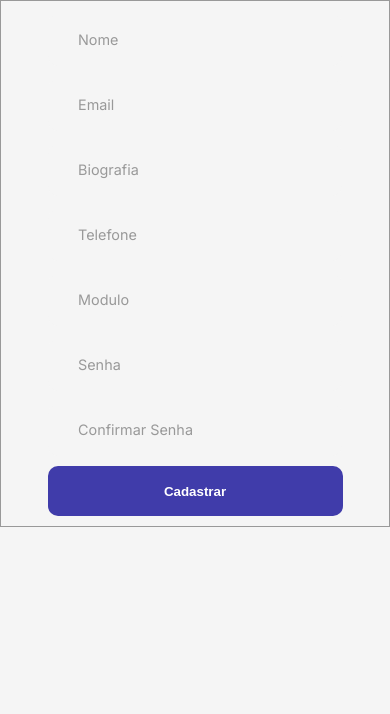
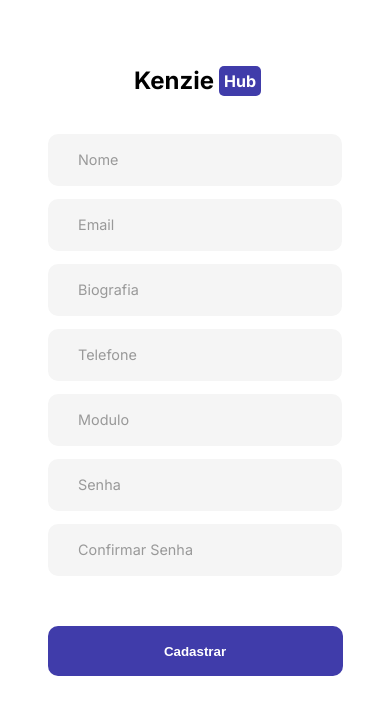
Before and after one commit to vitorsoaresf/kenzie-hub, a React (Create React App) app: page /registration in a window 390 px wide. Shown: the top 714 px of the page. Built offline with nearby package versions, Linux system fonts and the light colour scheme.

Commit message:
feat: implements responsive register-page

```diff
--- a/src/pages/Registration/index.jsx
+++ b/src/pages/Registration/index.jsx
@@ -3,6 +3,8 @@ import {
   ContainerUl,
   ContainerRadio,
   ContainerModal,
+  ContainerForm,
+  ContainerTitle,
 } from "./styles";
 import {
   FiUser,
@@ -65,8 +67,14 @@ function Registration() {
   };
 
   return (
-    <>
-      <Container onSubmit={handleSubmit(onSubmitFunction)}>
+    <Container>
+      <ContainerTitle>
+        <div>
+          <h1>Kenzie</h1>
+          <h2>Hub</h2>
+        </div>
+      </ContainerTitle>
+      <ContainerForm onSubmit={handleSubmit(onSubmitFunction)}>
         <Input
           icon={FiUser}
           type="text"
@@ -155,7 +163,7 @@ function Registration() {
         <Button color="purple" type="submit">
           Cadastrar
         </Button>
-      </Container>
+      </ContainerForm>
 
       {registration && (
         <ContainerModal>
@@ -165,7 +173,7 @@ function Registration() {
           </div>
         </ContainerModal>
       )}
-    </>
+    </Container>
   );
 }
 
--- a/src/pages/Registration/styles.js
+++ b/src/pages/Registration/styles.js
@@ -1,11 +1,74 @@
 import styled from "styled-components";
 
-export const Container = styled.form`
+export const Container = styled.div`
+  background-color: var(--white);
+  height: 100vh;
+  display: flex;
+  flex-direction: column;
+`;
+
+export const ContainerTitle = styled.div`
+  display: flex;
+  align-items: center;
+  justify-content: center;
+  background-color: var(--white);
+  width: 100vw;
+  max-width: 310px;
+  margin: 0 auto;
+  margin-top: 50px;
+  border-radius: 10px;
+
+  div {
+    display: flex;
+    justify-content: space-between;
+    align-items: center;
+    margin-left: 10px;
+
+    h1 {
+      font-size: 1.5rem;
+    }
+
+    h2 {
+      font-size: 1rem;
+      margin: 0px 5px;
+      height: 30px;
+      padding: 0px 5px;
+      display: flex;
+      align-items: center;
+      justify-content: center;
+      background-color: var(--purple);
+      color: var(--white);
+      border-radius: 5px;
+    }
+  }
+
+  button {
+    margin-right: 10px;
+    border-radius: 100%;
+    border: none;
+    padding: 10px;
+    font-size: 1rem;
+    font-weight: bold;
+  }
+
+  @media (min-width: 426px) {
+    h1 {
+    }
+  }
+  @media (min-width: 1024px) {
+  }
+`;
+
+export const ContainerForm = styled.form`
   display: flex;
   flex-direction: column;
   align-items: center;
   justify-content: center;
-  border: 1px solid var(--grey-50);
+  margin-top: 10px;
+
+  button {
+    margin-top: 50px;
+  }
 `;
 
 export const ContainerUl = styled.ul`
@@ -13,7 +76,6 @@ export const ContainerUl = styled.ul`
   display: flex;
   flex-direction: column;
   justify-content: flex-start;
-  /* align-items: flex-s; */
   font-size: 0.7rem;
   list-style: none;
 `;
```
